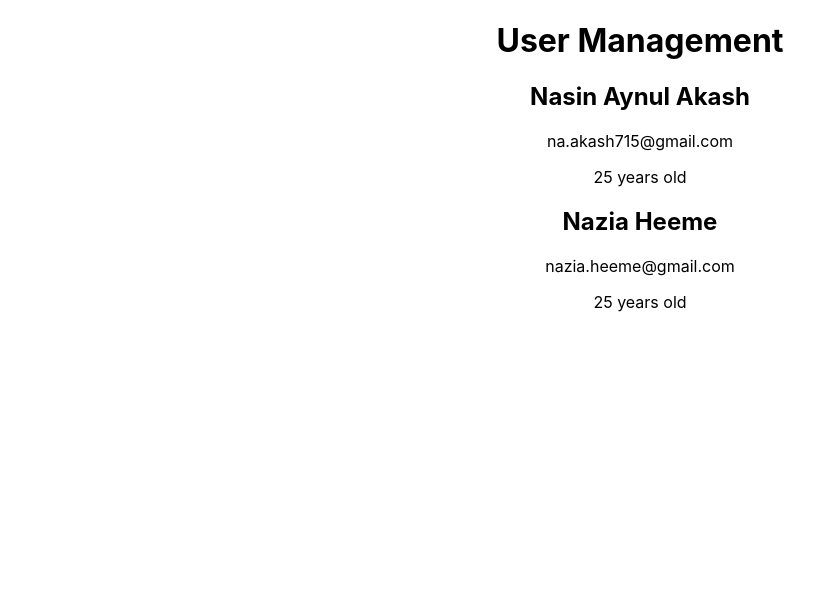
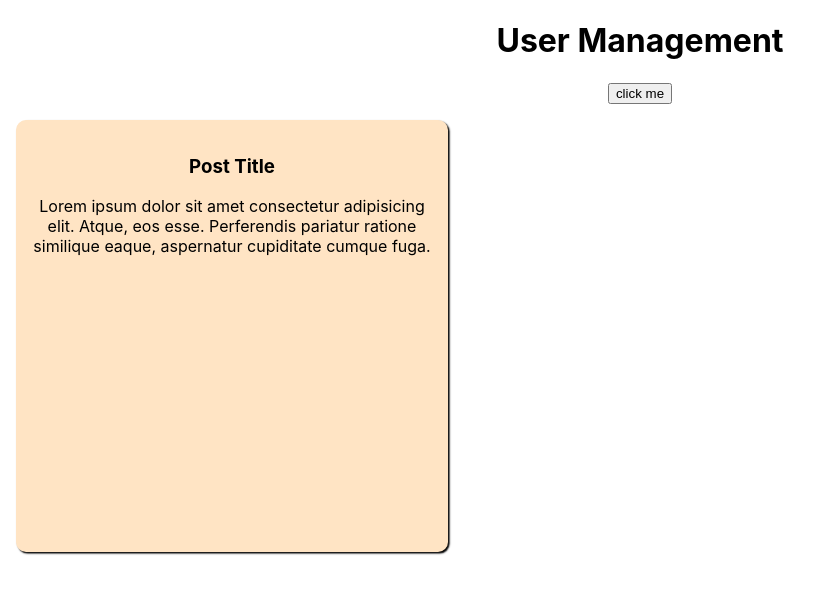
Before and after one commit to 17-35060-2Akash/React-TS-Project-I, a React (Create React App) app: page / in a window 1280 px wide. Shown: the top 594 px of the page, without its empty margins (0-830 px from the left). Built offline with nearby package versions, Linux system fonts and the light colour scheme.

Commit message:
done card components

```diff
--- a/src/App.css
+++ b/src/App.css
@@ -32,7 +32,19 @@
   from {
     transform: rotate(0deg);
   }
+
   to {
     transform: rotate(360deg);
   }
 }
+
+
+.card {
+  background-color: bisque;
+  width: 400px;
+  height: 400px;
+  margin: 1rem;
+  padding: 1rem;
+  border-radius: 10px;
+  box-shadow: 0.1rem 0.1rem 0.1rem black;
+}
--- a/src/App.tsx
+++ b/src/App.tsx
@@ -1,4 +1,7 @@
 import './App.css';
+import Button from './components/Button';
+import DataFetch from './components/DataFetch';
+import Post from './components/Post';
 import User from './components/User';
 import UserDemo from './components/UserDemo';
 import UserV2 from './components/UserV2';
@@ -33,7 +36,14 @@ function App() {
       {/* <UserV2 user={user2}></UserV2> */}
 
       {/* Array of objects  */}
-      <UserDemo users={users}></UserDemo>
+      {/* <UserDemo users={users}></UserDemo> */}
+
+      {/* fetching data  */}
+      {/* <DataFetch status="loading"></DataFetch> */}
+
+      {/* typing children props  */}
+      <Button>click me</Button>
+      <Post></Post>
 
     </div>
   );
--- /dev/null
+++ b/src/components/Button.tsx
@@ -0,0 +1,13 @@
+import React from 'react';
+
+type ButtonProps = {
+    children: React.ReactNode;
+}
+
+const Button = (props: ButtonProps) => {
+    return (
+        <button>{props.children}</button>
+    );
+};
+
+export default Button;
--- /dev/null
+++ b/src/components/Card.tsx
@@ -0,0 +1,15 @@
+import React from 'react';
+
+type PostDetails = {
+    children: React.ReactNode;
+}
+
+const Card = (props: PostDetails) => {
+    return (
+        <div className='card'>
+            {props.children}
+        </div>
+    );
+};
+
+export default Card;
--- /dev/null
+++ b/src/components/DataFetch.tsx
@@ -0,0 +1,37 @@
+import React from 'react';
+
+type demoProp1 = {
+    status: number;
+}
+type demoProp2 = {
+    status: string;
+}
+
+type DemoPropCombined = {
+    status: demoProp1 | demoProp2;
+}
+
+type DataFetchProps = {
+    status: "success" | "error" | "loading";
+};
+
+const DataFetch = ({ status }: DataFetchProps) => {
+    if (status === "success") {
+        return <h2> Data fetched successfully! </h2>;
+    }
+    else if (status === "error") {
+        return <h2> Error! Data is not fetched! </h2>
+    }
+    else if (status === "loading") {
+        return <h2> Data is Loading . . . </h2>
+    };
+
+
+    return (
+        <div>
+
+        </div>
+    );
+};
+
+export default DataFetch;
--- /dev/null
+++ b/src/components/Post.tsx
@@ -0,0 +1,16 @@
+import React from 'react';
+import Card from './Card';
+
+const Post = () => {
+    return (
+        <Card>
+            <h3>Post Title</h3>
+            <p>Lorem ipsum dolor sit amet
+                consectetur adipisicing elit. Atque,
+                eos esse. Perferendis pariatur ratione
+                similique eaque, aspernatur cupiditate cumque fuga.</p>
+        </Card>
+    );
+};
+
+export default Post;
```
